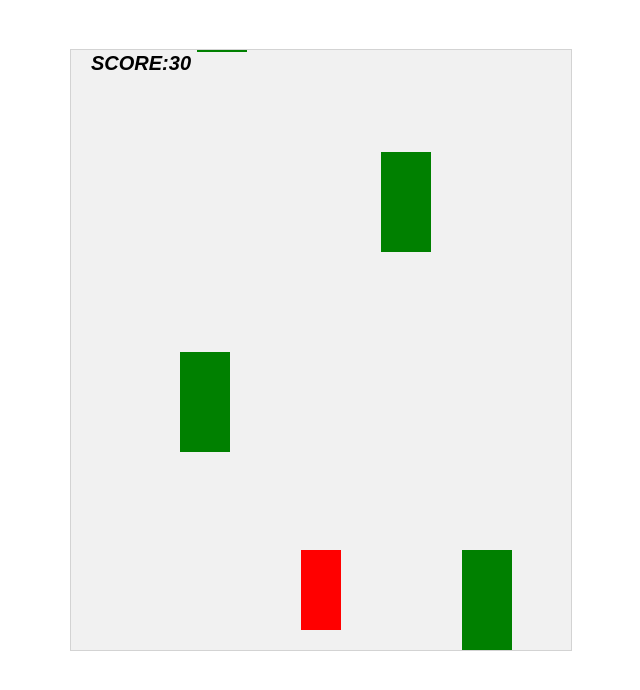
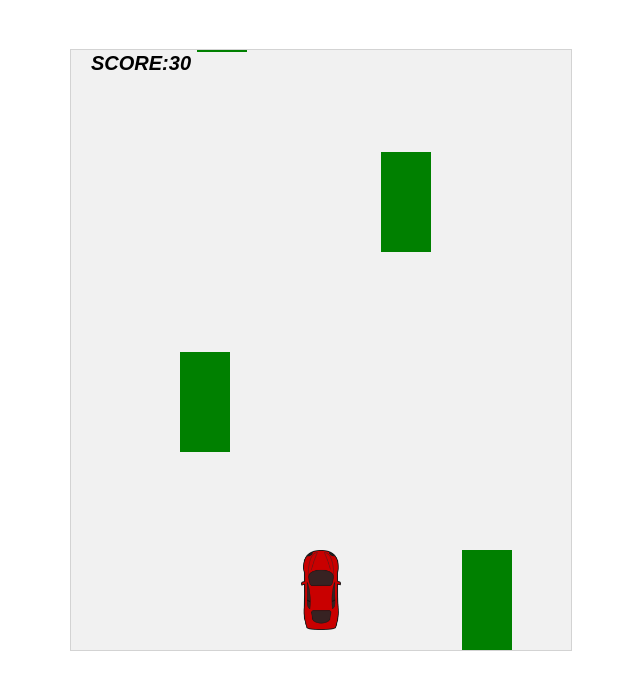
Before and after one commit to alexanderchernetsky/chernetsky-js-project, a website: page index.html in a window 1280 px wide. Shown: the whole page, without its empty margins (279-919 px from the left). Drawn offline with Linux system fonts and the light colour scheme.

Commit message:
Add player car image and implement it into canvas

```diff
--- a/index.html
+++ b/index.html
@@ -27,6 +27,7 @@
       var obstacles = [];// variable for our obstacles
       var playerScore; // declare variable of user score
 
+
       // game area object
       var myGameArea = {
         canvas : document.createElement("canvas"),
@@ -38,14 +39,15 @@
         },
         clear: function () {
           this.context.clearRect(0 , 0, GAMEAREAWIDTH, GAMEAREAHEIGHT);
+          // this.context.fillRect(0, 0, GAMEAREAWIDTH, GAMEAREAHEIGHT);
         },
-        frameNo: 0
+        frameNo: 0,
       };
 
-      // creating empty game area canvas with car-rectangle and score
+      // creating empty game area canvas with car and score
       (function startGame() {
         myGameArea.start();
-        playerCar = new PlayerCar(PLAYERCARWIDTH, PLAYERCARHEIGHT, 230, 500);
+        playerCar = new PlayerCar(PLAYERCARWIDTH, PLAYERCARHEIGHT, 230, 500, 'img/car8.png');
         playerScore = new Counter(SCORESIZE, 20, 20);
       }());
 
@@ -62,18 +64,21 @@
       }
 
       // constructor for player car
-       function PlayerCar (width, height, x, y) {
+       function PlayerCar (width, height, x, y, src) {
          var self = this;
+         self.image = new Image();
+         self.image.src = src;
          self.width = width;
          self.height = height;
+         self.speedX = 0;
+         self.speedY = 0;
          self.posX = x;
          self.posY = y;
-         self.speedX = 0;
-         self.speedY = 0;
          self.update = function () {
            var ctx = myGameArea.context;
-           ctx.fillStyle = 'red';
-           ctx.fillRect(self.posX, self.posY, self.width, self.height);
+           /*ctx.fillStyle = 'red';
+           ctx.fillRect(self.posX, self.posY, self.width, self.height);*/
+           ctx.drawImage(self.image, self.posX, self.posY, self.width, self.height);
          };
          self.changePos = function () {
            self.posX += self.speedX;
```
Also changed, not shown: img/car.png (added), img/car3.jpg (added), img/car8.png (added).
